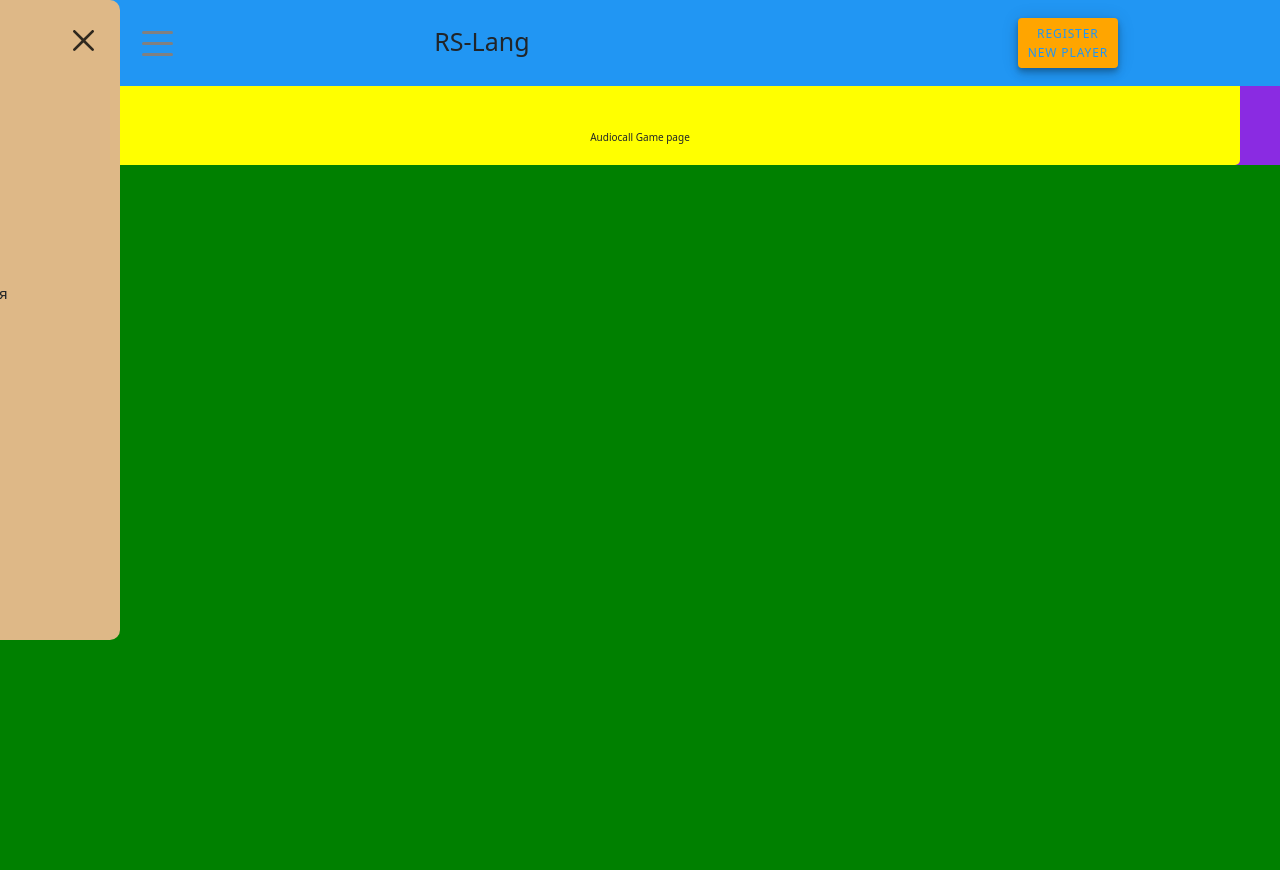
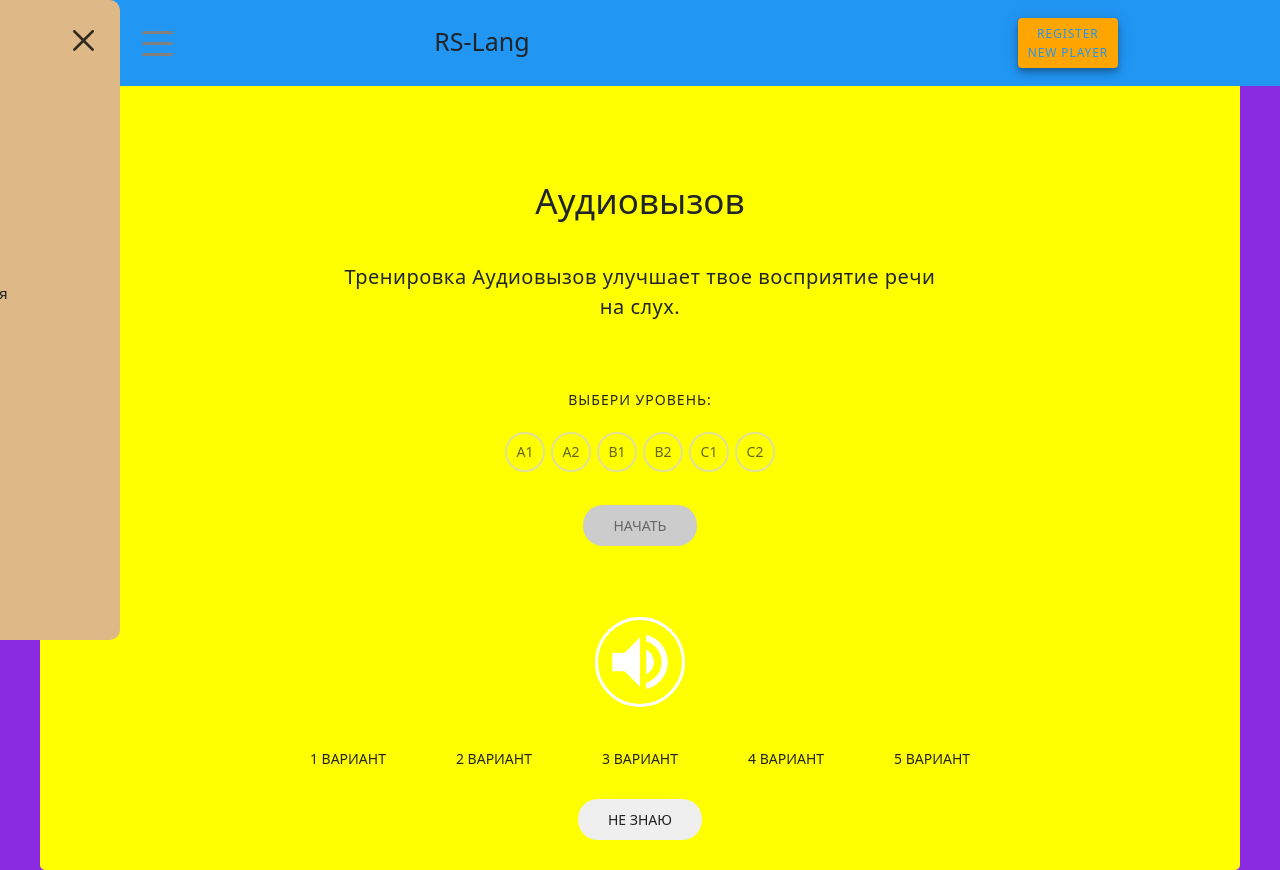
Before and after one commit to darya-kun/rslang, a React (Create React App) app in the folder rslang/: page /games/audiocall in a window 1280 px wide. Before the commit the page ends 800 px from the top, so only its background shows below. Built offline with nearby package versions, Linux system fonts and the light colour scheme.

Commit message:
feat: add html structure for audiocall game

```diff
--- a/rslang/src/components/AudiocallGame/AudiocallGame.css
+++ b/rslang/src/components/AudiocallGame/AudiocallGame.css
@@ -0,0 +1,143 @@
+/* Start screen */
+.start-screen {
+  display: flex;
+  flex-direction: column;
+  align-items: center;
+  justify-content: space-between;
+  max-width: 600px;
+  width: 90%;
+  /* height: 100vh; */
+  padding: 50px 0;
+  text-align: center;
+}
+
+.start-screen__description {
+  display: flex;
+  flex-direction: column;
+  align-items: center;
+  justify-content: center;
+  margin-bottom: 60px;
+}
+
+.start-screen__title {
+  font-size: 3.5rem;
+  margin-bottom: 40px;
+}
+
+.start-screen__text {
+  font-size: 20px;
+  letter-spacing: 0.05rem;
+}
+
+.start-screen__title_level {
+  font-size: 14px;
+  text-transform: uppercase;
+  margin-bottom: 20px;
+  letter-spacing: 0.1rem;
+}
+
+.level-buttons {
+  display: flex;
+  align-items: center;
+  justify-content: space-between;
+  width: 100%;
+  margin-bottom: 30px;
+}
+
+.level-button {
+  display: flex;
+  align-items: center;
+  justify-content: center;
+  width: 40px;
+  height: 40px;
+  border-radius: 30px;
+  font-size: 14px;
+  opacity: 0.7;
+  border: #d4d4d4 solid 2px;
+  flex-shrink: 0;
+  margin: 3px;
+  cursor: pointer;
+}
+
+.level-button.active {
+  border: none;
+  opacity: 1;
+}
+
+.level-button.active:nth-child(1) {
+  background-color: #FFC53D;
+}
+
+.start-screen__button {
+  padding: 10px 30px;
+  border: none;
+  font-size: 14px;
+  border-radius: 20px;
+  text-transform: uppercase;
+  background-color: #FFC53D;
+  color: #161616;
+}
+
+.start-screen__button:disabled, .start-screen__button[disabled] {
+  background-color: #cccccc;
+  color: #666666;
+  cursor: default;
+}
+
+
+/* Audiocall */
+.audiocall {
+  width: 100%;
+  /* height: 100vh; */
+  display: flex;
+  justify-content: center;
+  align-items: center;
+  flex-direction: column;
+  position: relative;
+}
+
+.audiocall__wrapper {
+  display: flex;
+  flex-direction: column;
+  align-items: center;
+}
+
+.voice__button {
+  border-radius: 50%;
+  background-color: transparent;
+  border: none;
+  transition: all .3s;
+}
+
+.voice__button:hover {
+  background-color: rgba(0, 0, 0, 0.1);
+  /* background-color: rgba(255, 255, 255, .2); */
+}
+
+.voice__icon {
+  width: 90px;
+  border-radius: 50%;
+  border: 3px solid white;
+  padding: 5px;
+  margin: 20px;
+  fill: #fff;
+}
+
+.audiocall__button {
+  margin: 10px 5px;
+  padding: 10px 30px;
+  border: none;
+  font-size: 14px;
+  border-radius: 20px;
+  text-transform: uppercase;
+  color: #222;
+}
+
+.audiocall__button_answer {
+  background-color: transparent;
+}
+
+.audiocall__button_answer:hover {
+  background-color: rgba(0, 0, 0, 0.1);
+  /* background-color: rgba(255, 255, 255, .2); */
+}
--- a/rslang/src/components/AudiocallGame/AudiocallGame.js
+++ b/rslang/src/components/AudiocallGame/AudiocallGame.js
@@ -1,10 +1,64 @@
 import React from 'react';
+import { Link } from 'react-router-dom';
+// Styles
 import './AudiocallGame.css'
 
 function AudiocallGame() {
   return (
     <main className='main'>
-      <div>Audiocall Game page</div>
+      <section className='audiocall'>
+        <div className='start-screen'>
+          <div className='start-screen__description'>
+            <h1 className='start-screen__title'>Аудиовызов</h1>
+            <p className='start-screen__text'>Тренировка Аудиовызов улучшает твое восприятие речи на слух.</p>
+          </div>
+          <div className='start-screen__game-start'>
+            <h3 className='start-screen__title_level'>Выбери уровень:</h3>
+            <div className='level-buttons'>
+              <div className='level-button' role='button' tabindex='0'>A1</div>
+              <div className='level-button' role='button' tabindex='0'>A2</div>
+              <div className='level-button' role='button' tabindex='0'>B1</div>
+              <div className='level-button' role='button' tabindex='0'>B2</div>
+              <div className='level-button' role='button' tabindex='0'>C1</div>
+              <div className='level-button' role='button' tabindex='0'>C2</div>
+            </div>
+            <Link to='/audiocall'>
+              <button className='start-screen__button' type='button' disabled>Начать</button>
+            </Link>
+          </div>
+        </div>
+        <div className='audiocall__wrapper'>
+          <div className='voice'>
+            <button className='voice__button' type='button' aria-hidden='true'>
+              <svg className='voice__icon' viewBox='0 0 24 24'>
+                <path d='M3 9v6h4l5 5V4L7 9H3zm13.5 3c0-1.77-1.02-3.29-2.5-4.03v8.05c1.48-.73 2.5-2.25 2.5-4.02zM14 3.23v2.06c2.89.86 5 3.54 5 6.71s-2.11 5.85-5 6.71v2.06c4.01-.91 7-4.49 7-8.77s-2.99-7.86-7-8.77z'></path>
+              </svg>
+            </button>
+          </div>
+          <div className='audiocall__words'>
+            <div className='audiocall__buttons'>
+              <button className='audiocall__button audiocall__button_answer' type='button'>
+                1 вариант
+              </button>
+              <button className='audiocall__button audiocall__button_answer' type='button'>
+                2 вариант
+              </button>
+              <button className='audiocall__button audiocall__button_answer' type='button'>
+                3 вариант
+              </button>
+              <button className='audiocall__button audiocall__button_answer' type='button'>
+                4 вариант
+              </button>
+              <button className='audiocall__button audiocall__button_answer' type='button'>
+                5 вариант
+              </button>
+            </div>
+          </div>
+          <div className='audiocall__help'>
+            <button className='audiocall__button'>Не знаю</button>
+          </div>
+        </div>
+      </section>
     </main>
   )
 }
```
